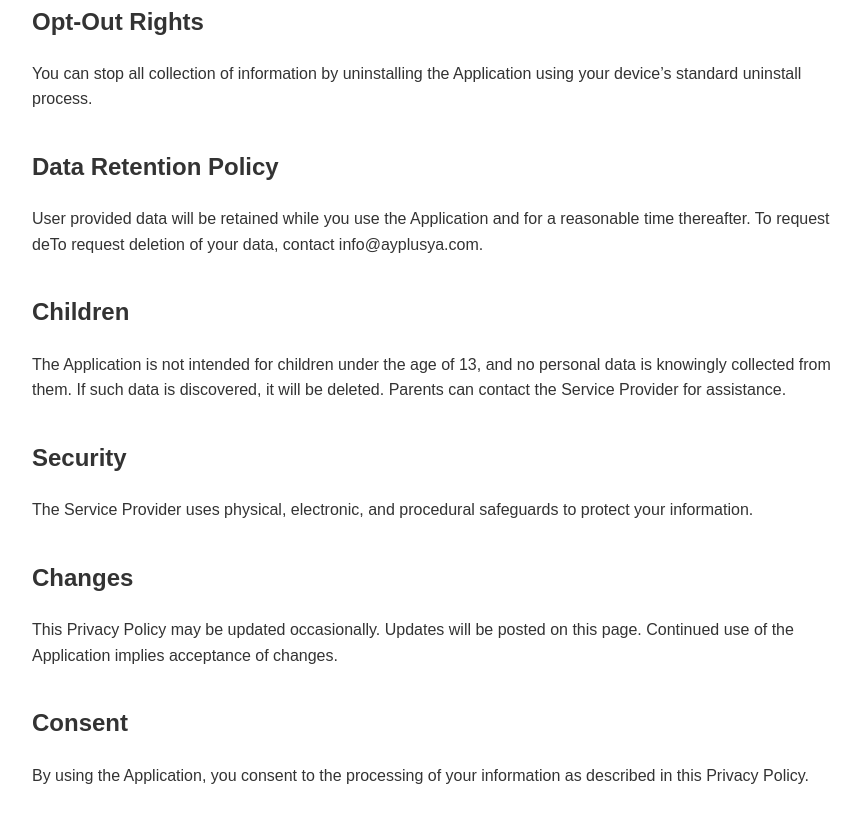
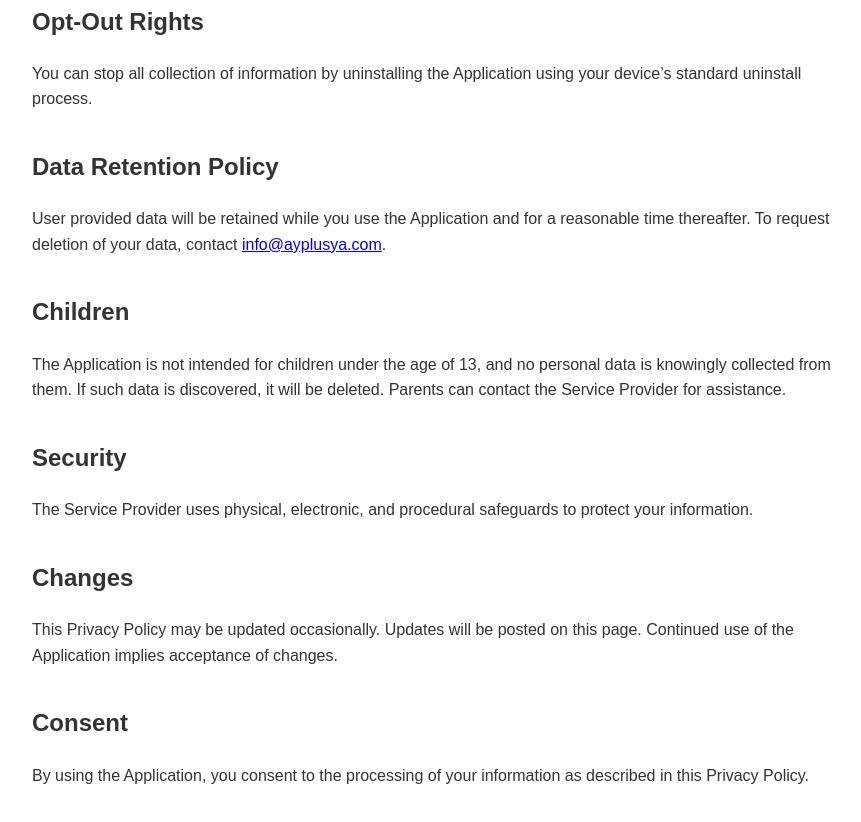
Before and after one commit to alekseyashin/ayplusya.com, a plain HTML site: page PrivacyPolicy/index.html in a window 1280 px wide. Shown: the part 1233-2055 px from the top of the page, without its empty margins (208-1069 px from the left). Drawn offline with Linux system fonts and the light colour scheme.

Commit message:
Fix Data Retention Policy

```diff
--- a/PrivacyPolicy/index.html
+++ b/PrivacyPolicy/index.html
@@ -65,8 +65,7 @@
 <p>You can stop all collection of information by uninstalling the Application using your device’s standard uninstall process.</p>
 
 <h2>Data Retention Policy</h2>
-<p>User provided data will be retained while you use the Application and for a reasonable time thereafter. To request deTo request deletion of your data, contact info@ayplusya.com.</p>
-
+<p>User provided data will be retained while you use the Application and for a reasonable time thereafter. To request deletion of your data, contact <a href="mailto:info@ayplusya.com">info@ayplusya.com</a>.</p>
 <h2>Children</h2>
 <p>The Application is not intended for children under the age of 13, and no personal data is knowingly collected from them. If such data is discovered, it will be deleted. Parents can contact the Service Provider for assistance.</p>
 
```
